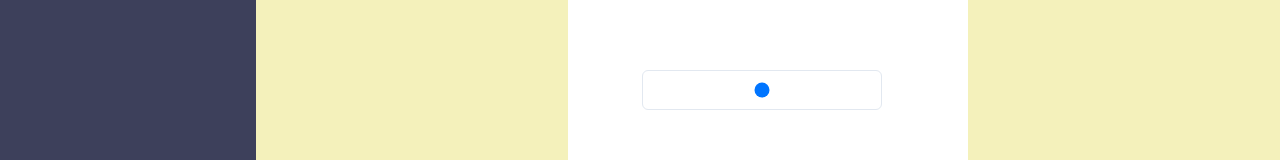
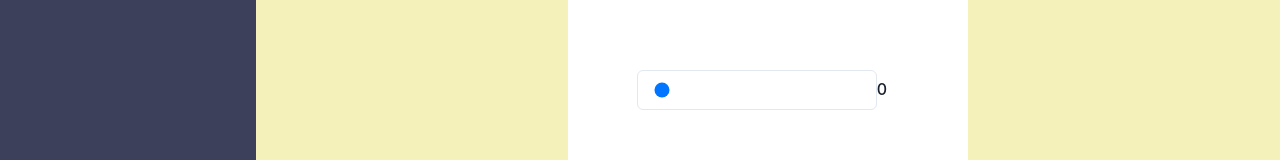
Before and after one commit to VisioneerHEI/PocketVault-Front, a React (Create React App) app: page /transaction/retrait in a window 1280 px wide. Shown: the part 303-463 px from the top of the page. Built offline with nearby package versions, Linux system fonts and the light colour scheme.

Commit message:
fix: input range

```diff
--- a/src/pages/transaction/components/Retrait/index.jsx
+++ b/src/pages/transaction/components/Retrait/index.jsx
@@ -5,9 +5,9 @@ import TransactionForm from "../TransactionForm";
 import ButtonGroup from "../TransactionForm/ButtonGroup";
 
 const Retrait =  () => {
-    const [amount, setAmount] = useState("")
+    const [amount, setAmount] = useState(0)
 
-    const { getBackMoney } = useContext(UserContext)
+    const { getBackMoney, getSolde } = useContext(UserContext)
 
     const handleSubmit = () => {
         window.location.href = "/dashboard"
@@ -33,6 +33,8 @@ const Retrait =  () => {
                             <Input
                             type="range"
                             value={amount}
+                            min={0}
+                            max={getSolde()}
                             onChange={(e) => setAmount(e.target.value)}
                             />
                         </FormControl>
```
